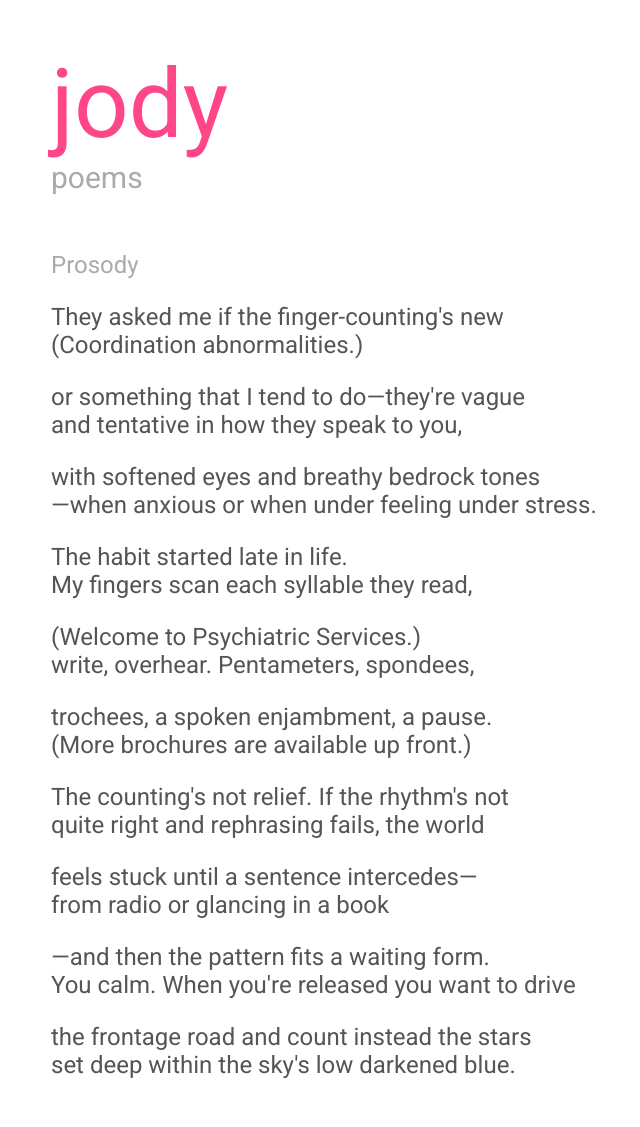
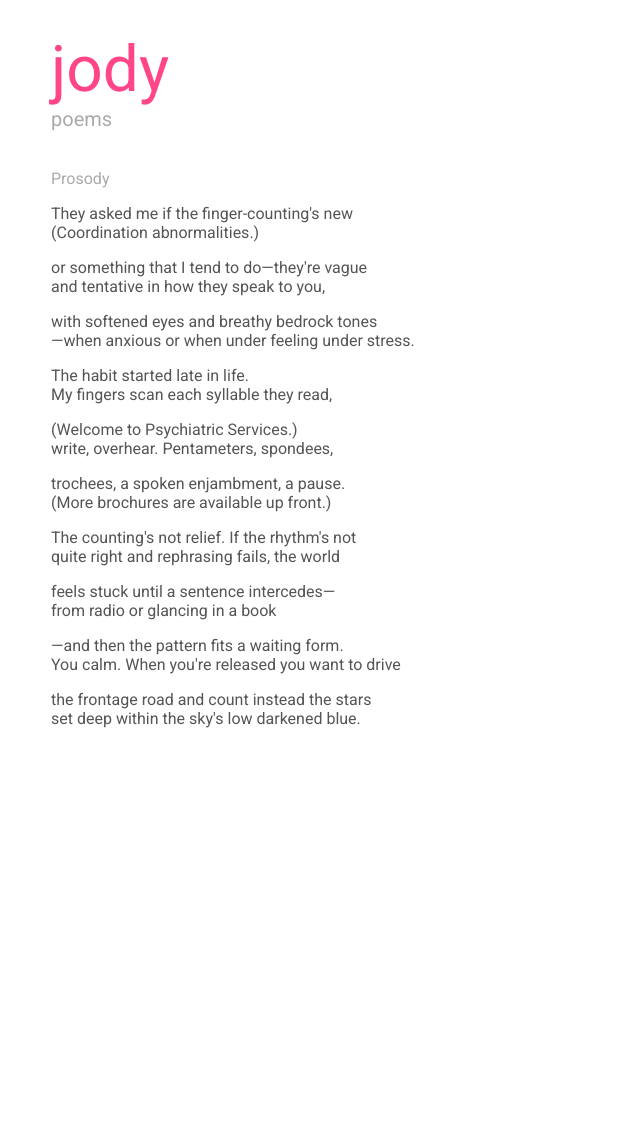
Before and after one commit to jodytate/josephtate.com, a PHP site: page /poems/prosody.html in a window 1280 px wide. Shown: the whole page, without its empty margins (269-909 px from the left). After the commit the page ends 728 px from the top, so only its background shows below. Run offline with PHP 8.4, Linux system fonts and the light colour scheme; style sheets or scripts are compiled from the project's sources.

Commit message:
fix font sizes a bit

```diff
--- a/styles/styles.scss
+++ b/styles/styles.scss
@@ -10,7 +10,6 @@ body {
   -moz-animation: fadein 1s;
   -ms-animation: fadein 1s;
   animation: fadein 1s;
-  font-size: 1.5em;
 }
 
 a {
@@ -37,6 +36,10 @@ a {
 #container {
   width: 50%;
   margin: 2em auto 2em auto;
+  font-size: 1.25rem;
+  &.poems {
+    font-size: 1rem;
+  }
 }
 
 h1, h2, h3 {
```
